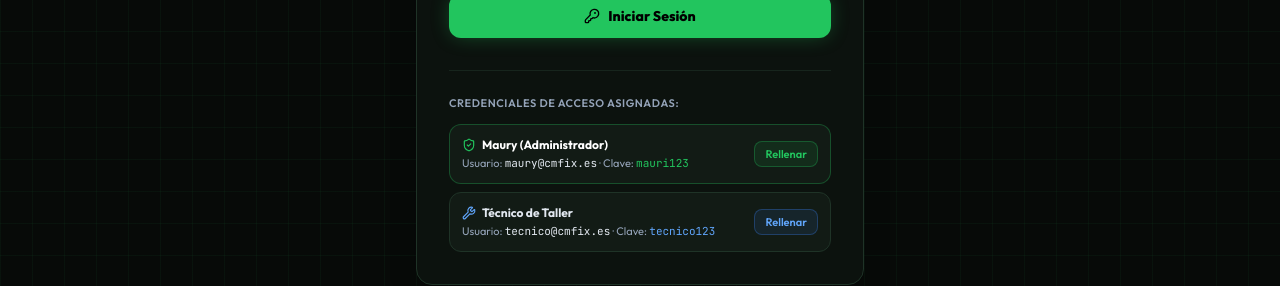
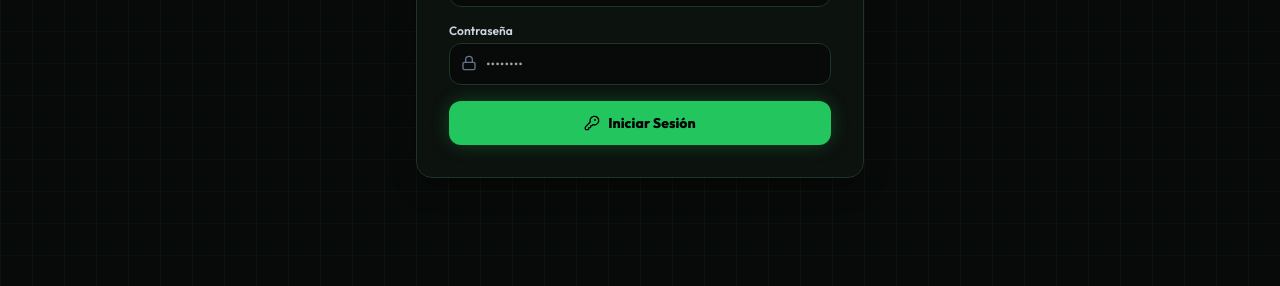
Before and after one commit to Chemantastico87/cmfix-web, a React (Vite) app: page /login in a window 1280 px wide. Shown: the part 530-816 px from the top of the page. Built offline with nearby package versions, Linux system fonts and the light colour scheme; no server answers.

Commit message:
security(login): ocultar credenciales de la web publica y exigir contrasena privada

```diff
--- a/src/pages/LoginPage.tsx
+++ b/src/pages/LoginPage.tsx
@@ -117,63 +117,6 @@ export const LoginPage: React.FC = () => {
           </button>
         </form>
 
-        {/* Panel de Credenciales Autorizadas */}
-        <div className="mt-8 pt-6 border-t border-brand-border/60">
-          <div className="flex items-center justify-between mb-3">
-            <span className="text-[11px] font-semibold text-slate-400 uppercase tracking-wider">
-              Credenciales de Acceso Asignadas:
-            </span>
-          </div>
-
-          <div className="space-y-2 text-xs">
-            {/* Maury Admin */}
-            <div className="p-3 rounded-xl bg-brand-surface border border-brand-green/30 flex items-center justify-between">
-              <div>
-                <div className="flex items-center gap-1.5 font-bold text-white">
-                  <ShieldCheck className="w-3.5 h-3.5 text-brand-green" />
-                  <span>Maury (Administrador)</span>
-                </div>
-                <div className="text-[11px] text-slate-400 mt-0.5">
-                  Usuario: <span className="text-slate-200 font-mono">maury@cmfix.es</span> · Clave: <span className="text-brand-green font-mono">mauri123</span>
-                </div>
-              </div>
-              <button
-                type="button"
-                onClick={() => {
-                  setEmail('maury@cmfix.es');
-                  setPassword('mauri123');
-                }}
-                className="px-2.5 py-1 rounded-lg bg-brand-green/10 hover:bg-brand-green/20 text-brand-green text-[11px] font-semibold border border-brand-green/30 transition-all"
-              >
-                Rellenar
-              </button>
-            </div>
-
-            {/* Técnico Taller */}
-            <div className="p-3 rounded-xl bg-brand-surface border border-brand-border flex items-center justify-between">
-              <div>
-                <div className="flex items-center gap-1.5 font-bold text-slate-200">
-                  <Wrench className="w-3.5 h-3.5 text-blue-400" />
-                  <span>Técnico de Taller</span>
-                </div>
-                <div className="text-[11px] text-slate-400 mt-0.5">
-                  Usuario: <span className="text-slate-200 font-mono">tecnico@cmfix.es</span> · Clave: <span className="text-blue-400 font-mono">tecnico123</span>
-                </div>
-              </div>
-              <button
-                type="button"
-                onClick={() => {
-                  setEmail('tecnico@cmfix.es');
-                  setPassword('tecnico123');
-                }}
-                className="px-2.5 py-1 rounded-lg bg-blue-500/10 hover:bg-blue-500/20 text-blue-400 text-[11px] font-semibold border border-blue-500/30 transition-all"
-              >
-                Rellenar
-              </button>
-            </div>
-          </div>
-        </div>
-
       </div>
 
     </div>
```
